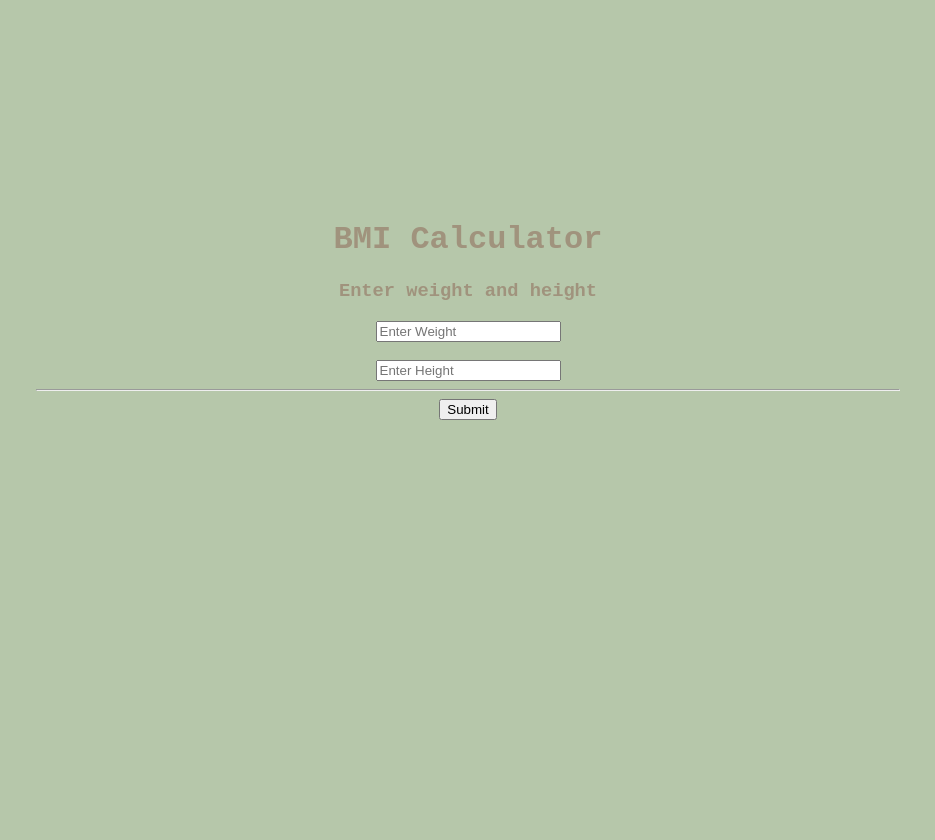
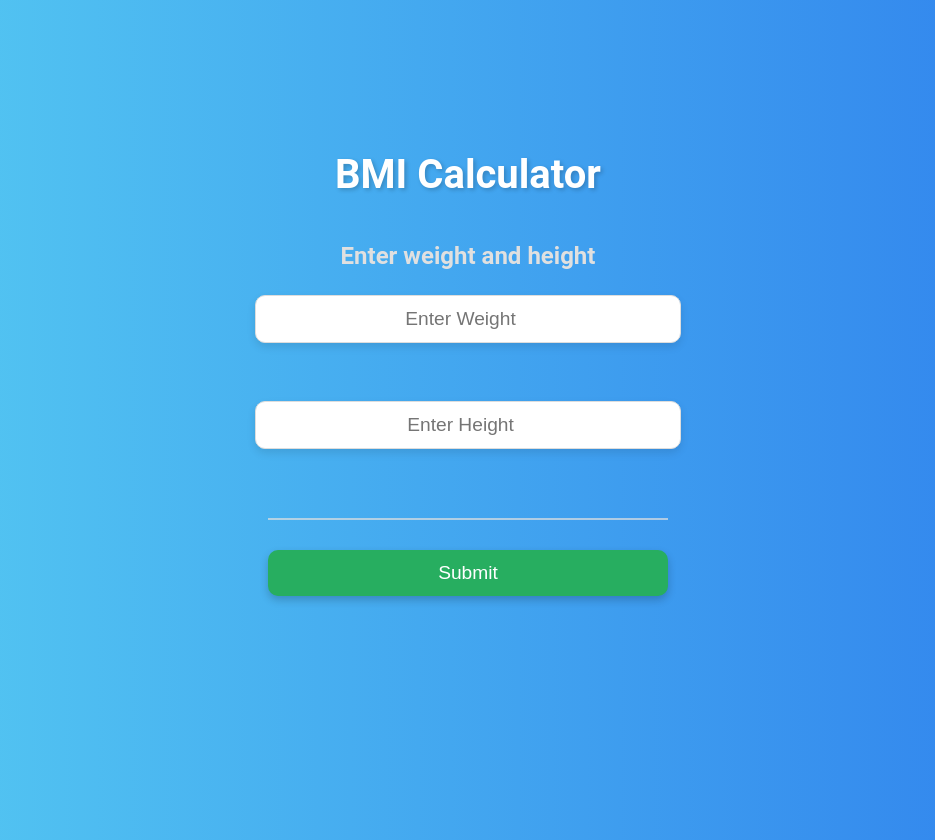
Before and after one commit to Nouh1408/useful-shit, a plain HTML site: page BMIcalculator/BMI.html in a window 1280 px wide. Shown: the whole page, without its empty margins (172-1107 px from the left). Before the commit the page ends 800 px from the top, so only its background shows below. Drawn offline with Linux system fonts and the light colour scheme.

Commit message:
updated css of bmi

```diff
--- a/BMIcalculator/BMI.css
+++ b/BMIcalculator/BMI.css
@@ -1,17 +1,86 @@
-h1{
-    color: #A0937D;
+/* BMI.css */
+body {
+    font-family: 'Roboto', sans-serif;
+    background: linear-gradient(to right, #56ccf2, #2f80ed);
+    color: #ffffff;
+    display: flex;
+    flex-direction: column;
+    justify-content: center;
+    align-items: center;
+    height: 100vh;
+    margin: 0;
+    padding: 20px;
 }
-h3{
-    color: #A0937D;
+
+h1 {
+    font-size: 2.5em;
+    color: #ffffff;
+    text-align: center;
+    margin-bottom: 20px;
+    text-shadow: 2px 2px 4px rgba(0, 0, 0, 0.2);
 }
-body{
-    background-color: #B6C7AA;
+
+h3 {
+    font-size: 1.5em;
+    text-align: center;
+    margin-bottom: 25px;
+    color: #e0e0e0;
 }
-#res{
-    color: black;
+
+input[type="number"] {
+    width: 100%;
+    max-width: 400px;
+    padding: 12px;
+    margin-bottom: 20px;
+    border: 1px solid #ddd;
+    border-radius: 10px;
+    font-size: 1.2em;
+    text-align: center;
+    background-color: #ffffff;
+    color: #333;
+    box-shadow: 0 4px 8px rgba(0, 0, 0, 0.1);
+    transition: all 0.3s ease;
 }
-html{
+
+input[type="number"]:focus {
+    border-color: #2f80ed;
+    box-shadow: 0 4px 12px rgba(0, 0, 0, 0.2);
+    outline: none;
+}
+
+button {
+    width: 100%;
+    max-width: 400px;
+    padding: 12px;
+    background-color: #27ae60;
+    color: white;
+    border: none;
+    border-radius: 10px;
+    font-size: 1.2em;
+    cursor: pointer;
+    box-shadow: 0 4px 8px rgba(0, 0, 0, 0.2);
+    transition: background-color 0.3s ease, transform 0.2s ease;
+    margin-bottom: 20px;
+}
+
+button:hover {
+    background-color: #219150;
+    transform: translateY(-2px);
+}
+
+p {
+    font-size: 1.3em;
     text-align: center;
-    margin: 200px;
-    font-family: 'Courier New', Courier, monospace;
+    margin-top: 20px;
+    color: #ffffff;
 }
+
+hr {
+    width: 100%;
+    max-width: 400px;
+    border: 0;
+    height: 2px;
+    background-color: #e0e0e0;
+    margin: 30px 0;
+    opacity: 0.7;
+}
```
